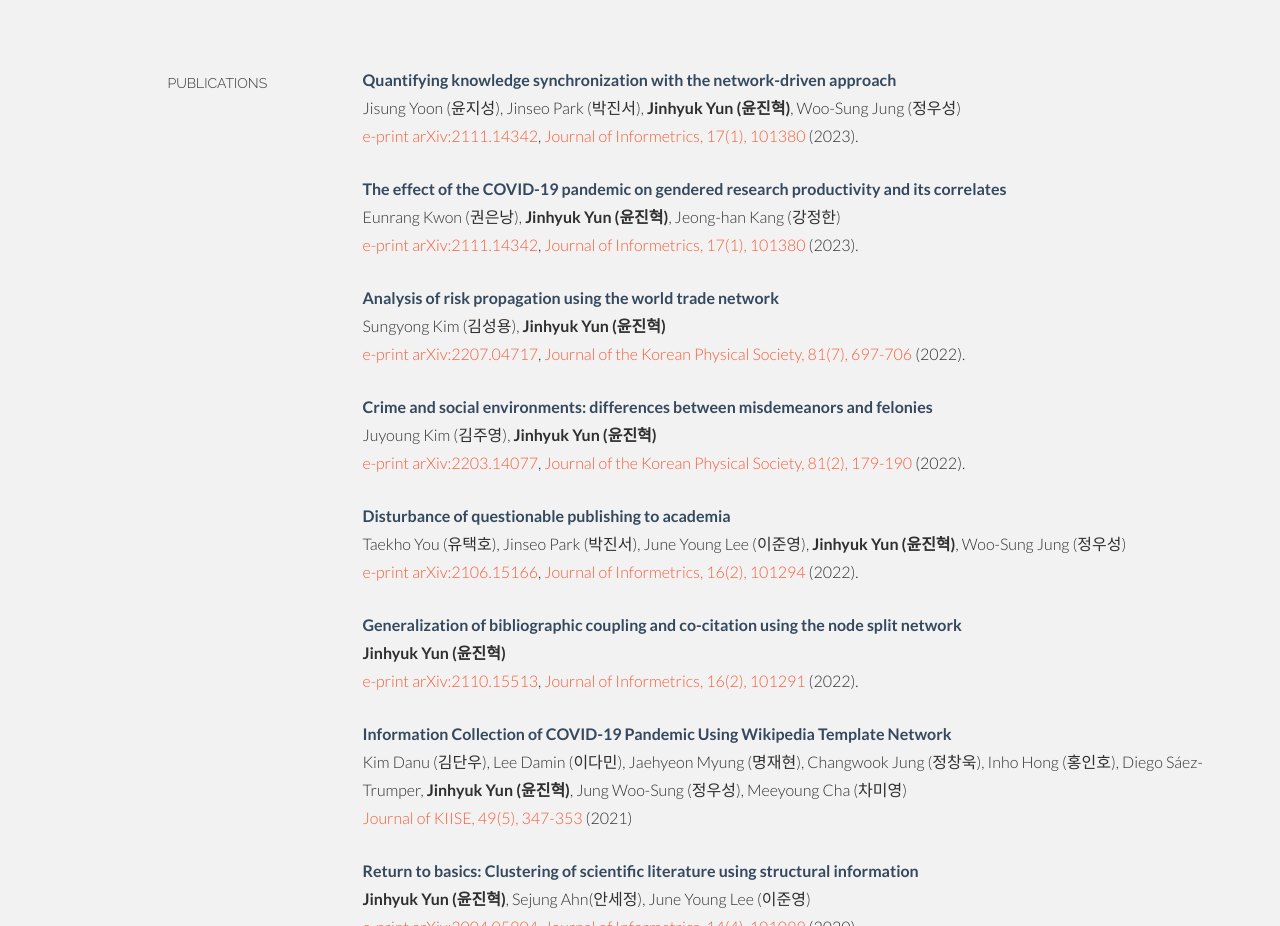
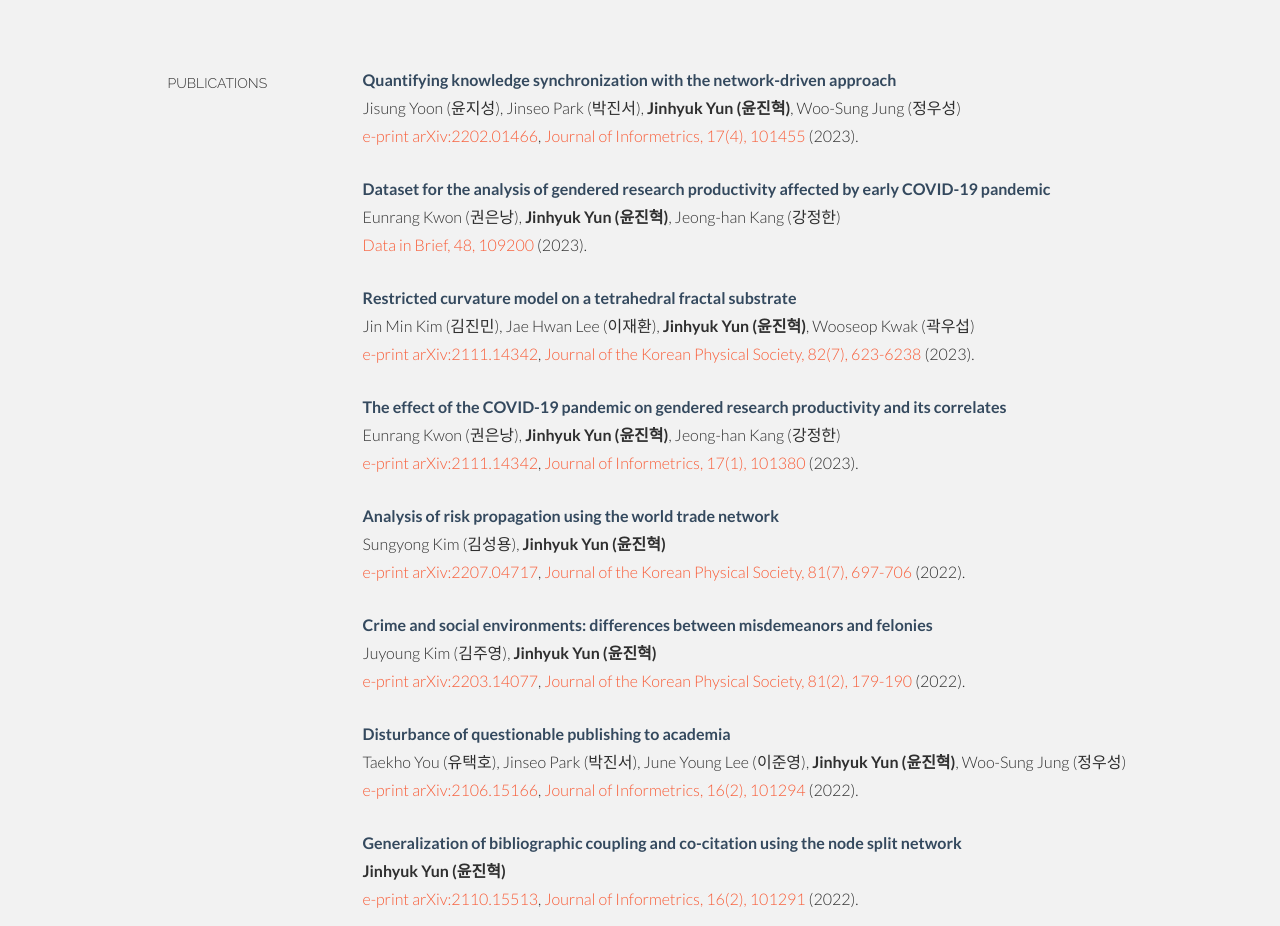
Before and after one commit to bluekura/bluekura.github.io, a plain HTML site: page index.html in a window 1280 px wide. Shown: the part 1900-2826 px from the top of the page. Drawn offline with Linux system fonts and the light colour scheme.

Commit message:
Update publications

```diff
--- a/index.html
+++ b/index.html
@@ -206,8 +206,21 @@
 			        <div class="col-lg-9">
 					<p><t>Quantifying knowledge synchronization with the network-driven approach</t><br/>
 						Jisung Yoon (윤지성), Jinseo Park (박진서), <b>Jinhyuk Yun (윤진혁)</b>, Woo-Sung Jung (정우성) <br/>
+						<a href="https://arxiv.org/abs/2202.01466 " target="new">e-print arXiv:2202.01466</a>,
+                                                <a href="https://www.sciencedirect.com/science/article/pii/S1751157723000809" target="new">Journal of Informetrics, 17(4), 101455</a> (2023). <br/>
+					</p>
+				</div>
+				<div class="col-lg-9 col-lg-offset-3">
+					<p><t>Dataset for the analysis of gendered research productivity affected by early COVID-19 pandemic</t><br/>
+						Eunrang Kwon (권은낭), <b>Jinhyuk Yun (윤진혁)</b>, Jeong-han Kang (강정한)<br/>
+                                                <a href="https://www.sciencedirect.com/science/article/pii/S2352340923003190" target="new">Data in Brief, 48, 109200</a> (2023). <br/>
+					</p>
+				</div>
+				<div class="col-lg-9 col-lg-offset-3">
+					<p><t>Restricted curvature model on a tetrahedral fractal substrate</t><br/>
+						Jin Min Kim (김진민), Jae Hwan Lee (이재환), <b>Jinhyuk Yun (윤진혁)</b>, Wooseop Kwak (곽우섭)<br/>
 						<a href="https://arxiv.org/abs/2111.14342 " target="new">e-print arXiv:2111.14342</a>,
-                                                <a href="https://www.sciencedirect.com/science/article/pii/S1751157723000056" target="new">Journal of Informetrics, 17(1), 101380</a> (2023). <br/>
+                                                <a href="https://www.sciencedirect.com/science/article/pii/S1751157723000056" target="new">Journal of the Korean Physical Society, 82(7), 623-6238</a> (2023). <br/>
 					</p>
 				</div>
 				<div class="col-lg-9 col-lg-offset-3">
```
